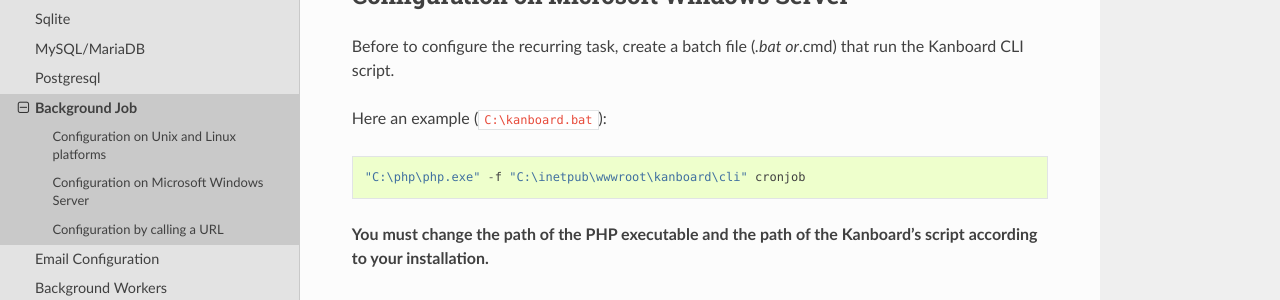
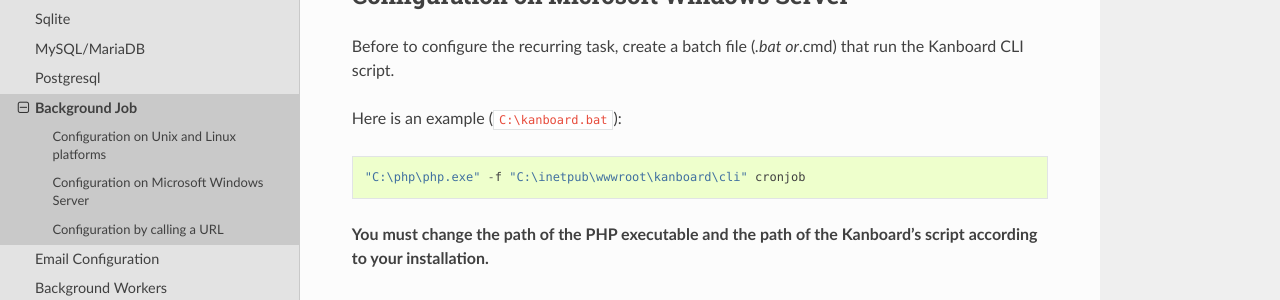
Before and after one commit to kanboard/documentation, a Sphinx documentation site: the page built from source/admin_guide/cronjob.rst, in a window 1280 px wide and 900 px high, scrolled down 678 px. Shown: the part 149-449 px from the top of the window. Built offline with Sphinx 7.4.7 and the Read the Docs theme 2.0.0, drawn with Linux system fonts in a browser that asks for light colours.

Commit message:
Writing fixes

```diff
--- a/source/admin_guide/cronjob.rst
+++ b/source/admin_guide/cronjob.rst
@@ -40,7 +40,7 @@ Configuration on Microsoft Windows Server
 Before to configure the recurring task, create a batch file (*.bat
 or*.cmd) that run the Kanboard CLI script.
 
-Here an example (``C:\kanboard.bat``):
+Here is an example (``C:\kanboard.bat``):
 
 ::
 
--- a/source/plugins/authorization.rst
+++ b/source/plugins/authorization.rst
@@ -35,7 +35,7 @@ Examples to define a new policy from your plugin:
     // All methods of the class MyController:
     $this->projectAccessMap->add('MyController', '*', Role::PROJECT_MANAGER);
 
-    // All some methods:
+    // Specific methods:
     $this->projectAccessMap->add('MyOtherController', array('create', 'save'), Role::PROJECT_MEMBER);
 
 Roles are defined in the class ``Kanboard\Core\Security\Role``.
```
